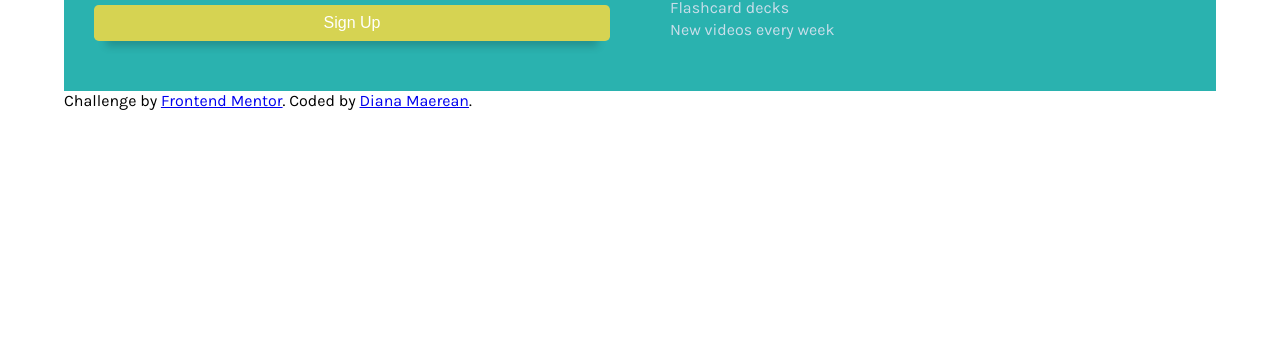
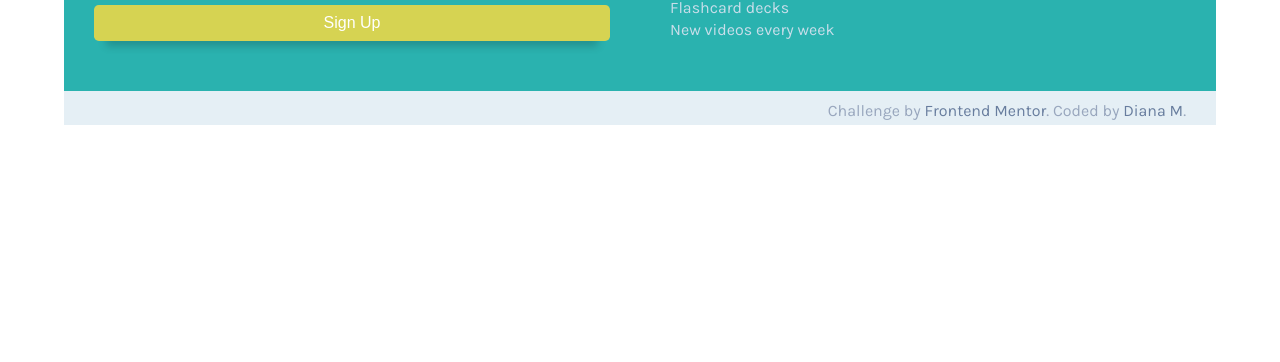
Before and after one commit to DianaMaer/single-price-grid-component, a plain HTML site: page index.html in a window 1280 px wide. Shown: the part 438-800 px from the top of the page. Drawn offline with Linux system fonts and the light colour scheme.

Commit message:
style footer

```diff
--- a/index.html
+++ b/index.html
@@ -42,7 +42,7 @@
   <footer>
     <p class="attribution">
       Challenge by <a href="https://www.frontendmentor.io?ref=challenge" target="_blank">Frontend Mentor</a>.
-      Coded by <a href="#">Diana Maerean</a>.
+      Coded by <a href="#">Diana M</a>.
     </p>
   </footer>
 </body>
--- a/style.css
+++ b/style.css
@@ -100,6 +100,28 @@ h1{
 .why-us-list li a:hover{
   color: #E5EFF5;
 }
-
   /* ---Why US Container--- */
 /* ---Bottom Container--- */
+
+/* ---Footer--- */
+footer{
+  background-color: #e5eff5;
+  padding: 10px 30px 5px 30px;
+  display: flex;
+  justify-content: flex-end;
+  color: #98A6BD;
+}
+
+.attribution{
+  font-style: 0.5rem;
+}
+
+.attribution a{
+  font-style: 0.625rem;
+  text-decoration: none;
+  color: #687d9e;
+}
+
+.attribution a:hover{
+  color: #2AB2AF;
+}
```
